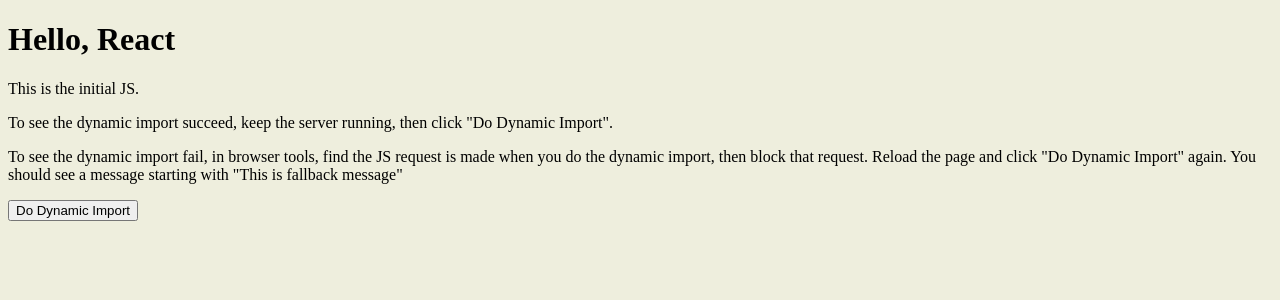
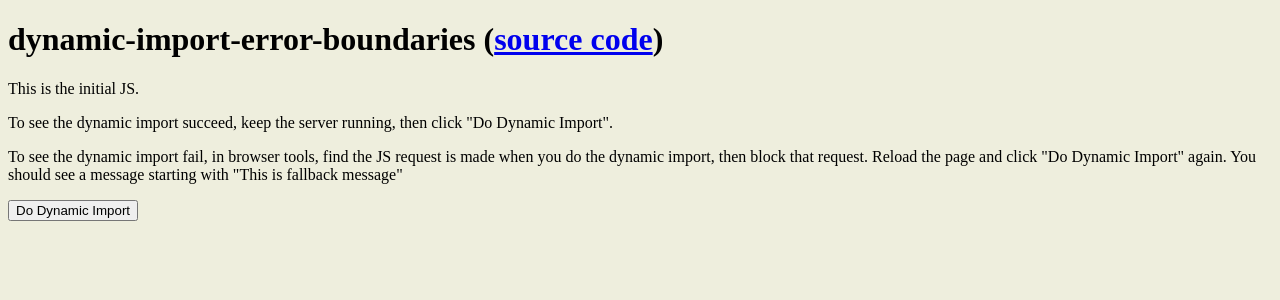
Before and after one commit to CodingItWrong/dynamic-import-error-boundaries, a React app: page / in a window 1280 px wide. Shown: the top 300 px of the page. Built offline with nearby package versions, Linux system fonts and the light colour scheme.

Commit message:
Add source link

```diff
--- a/src/App.js
+++ b/src/App.js
@@ -12,7 +12,13 @@ export default function App() {
 
   return (
     <div>
-      <h1>Hello, React</h1>
+      <h1>
+        dynamic-import-error-boundaries (
+        <a href="https://github.com/CodingItWrong/dynamic-import-error-boundaries">
+          source code
+        </a>
+        )
+      </h1>
       <p>This is the initial JS.</p>
       <p>
         To see the dynamic import succeed, keep the server running, then click
```
